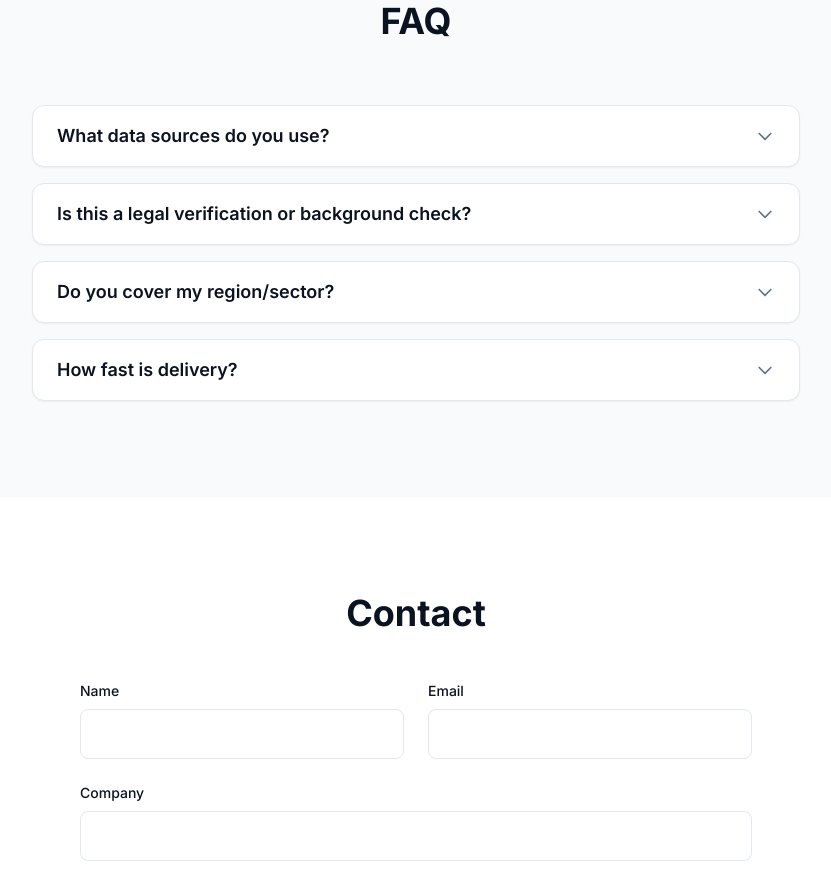
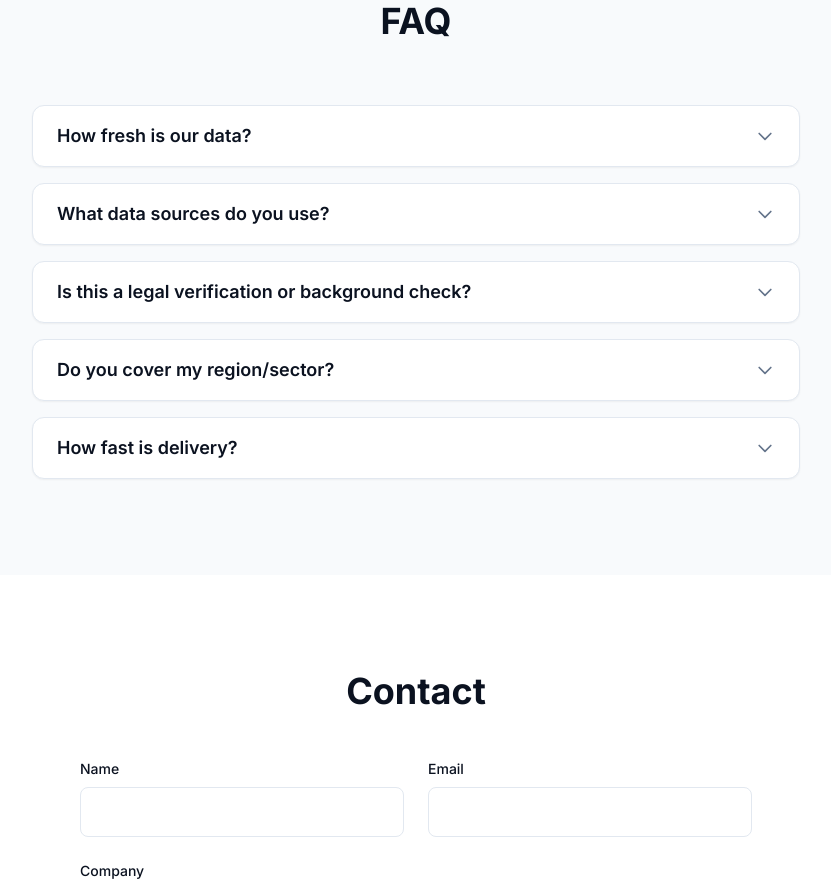
Before and after one commit to shawnnuvel/nuvel-site, a Next.js app: page / in a window 1280 px wide. Shown: the part 3540-4427 px from the top of the page, without its empty margins (224-1055 px from the left). Built offline with nearby package versions, Linux system fonts and the light colour scheme; no server answers.

Commit message:
Add FAQ entry: How fresh is our data? with data cut-off info

```diff
--- a/content/copy.ts
+++ b/content/copy.ts
@@ -137,6 +137,10 @@ export const copy = {
     title: 'FAQ',
     items: [
       {
+        question: 'How fresh is our data?',
+        answer: 'We work from a single, reproducible snapshot so your results are consistent. Current data cut-off: **2024-12-31**. Overlap math uses the actual employment dates (event time), and every Pod Card shows pod-level freshness (median + band) so you can judge recency at a glance. We release newer snapshots (e.g., R2025.06) once coverage is stable.'
+      },
+      {
         question: 'What data sources do you use?',
         answer: 'We use historical public web sources to identify team overlaps and provide supporting evidence for your sourcing decisions.'
       },
```
Also changed, not shown: 1 other file (tests, documents, lock files or other folders).
